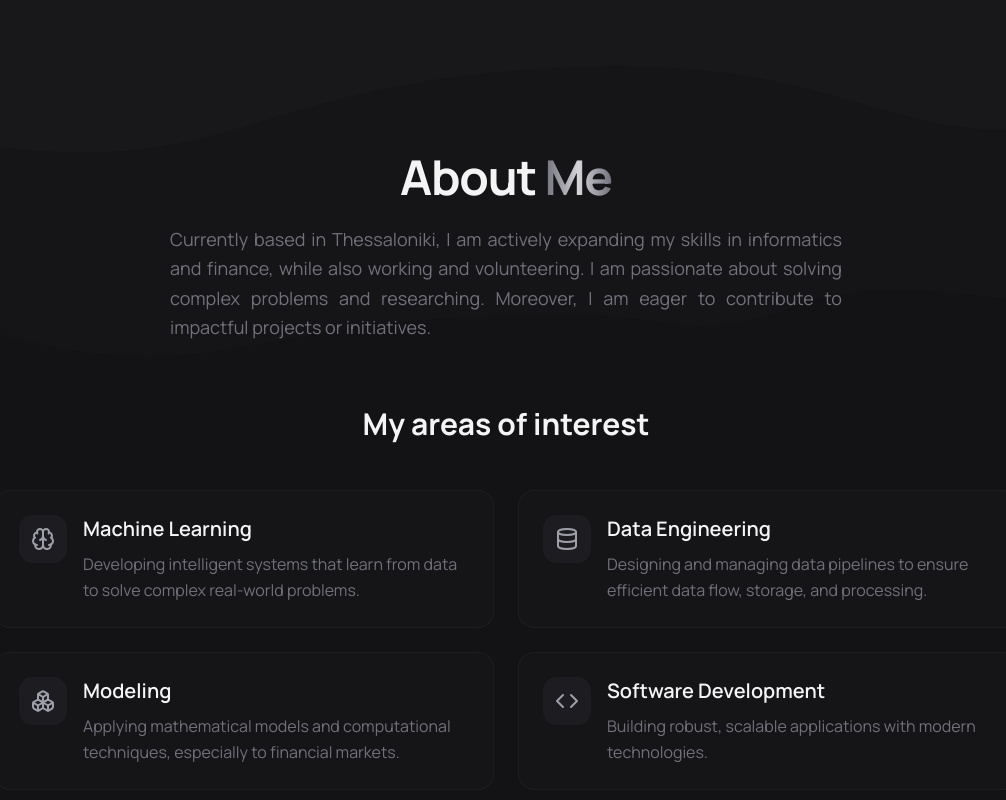
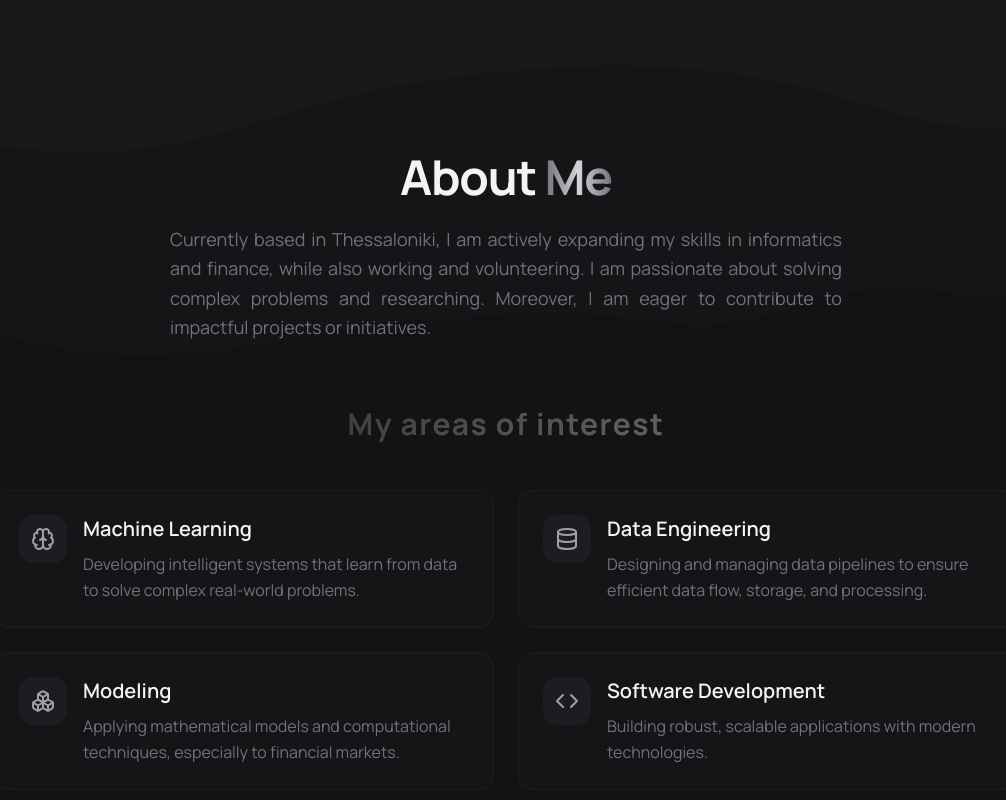
Before and after one commit to patramanis/portfolio-website, a Next.js app: page / in a window 1280 px wide. Shown: the part 743-1543 px from the top of the page, without its empty margins (134-1140 px from the left). Built offline with nearby package versions, Linux system fonts and the light colour scheme; a web font is replaced by a local one.

Commit message:
fix night

```diff
--- a/components/sections/about-section.tsx
+++ b/components/sections/about-section.tsx
@@ -1,6 +1,7 @@
 "use client"
 
 import { Code, Brain, Database, Boxes } from "lucide-react"
+import { useRef, useEffect, useState } from "react"
 
 const interests = [
   {
@@ -26,6 +27,26 @@ const interests = [
 ]
 
 export function AboutSection() {
+  const headingRef = useRef<HTMLHeadingElement>(null)
+  const [gradientPos, setGradientPos] = useState({ x: 50, y: 50 })
+  const randomAngleRef = useRef(0)
+
+  useEffect(() => {
+    let animationFrame: number
+    const animateRandom = () => {
+      randomAngleRef.current += 0.02
+      const gradientX = 50 + Math.cos(randomAngleRef.current) * 25
+      const gradientY = 50 + Math.sin(randomAngleRef.current) * 25
+      setGradientPos({ x: gradientX, y: gradientY })
+      animationFrame = requestAnimationFrame(animateRandom)
+    }
+
+    animationFrame = requestAnimationFrame(animateRandom)
+
+    return () => {
+      cancelAnimationFrame(animationFrame)
+    }
+  }, [])
   return (
     <section className="py-24 px-6" style={{ backgroundImage: "url('/images/sxf.png')", backgroundSize: "cover", backgroundPosition: "top" }} data-about-section>
       <div className="max-w-5xl mx-auto">
@@ -47,7 +68,16 @@ export function AboutSection() {
         {/* My areas of interest heading */}
         <div className="text-center mb-12 mt-10">
           <h3
-            className="font-display text-2xl md:text-3xl font-bold text-zinc-100"
+            ref={headingRef}
+            className="font-display text-2xl md:text-3xl font-bold"
+            style={{
+              letterSpacing: "0.05em",
+              backgroundImage: `radial-gradient(circle at ${gradientPos.x}% ${gradientPos.y}%, rgb(255, 255, 255) 0%, rgb(100, 100, 100) 50%, rgb(30, 30, 30) 100%)`,
+              backgroundClip: "text",
+              WebkitBackgroundClip: "text",
+              WebkitTextFillColor: "transparent",
+              backgroundSize: "200% 200%",
+            }}
           >
             My areas of interest
           </h3>
```
